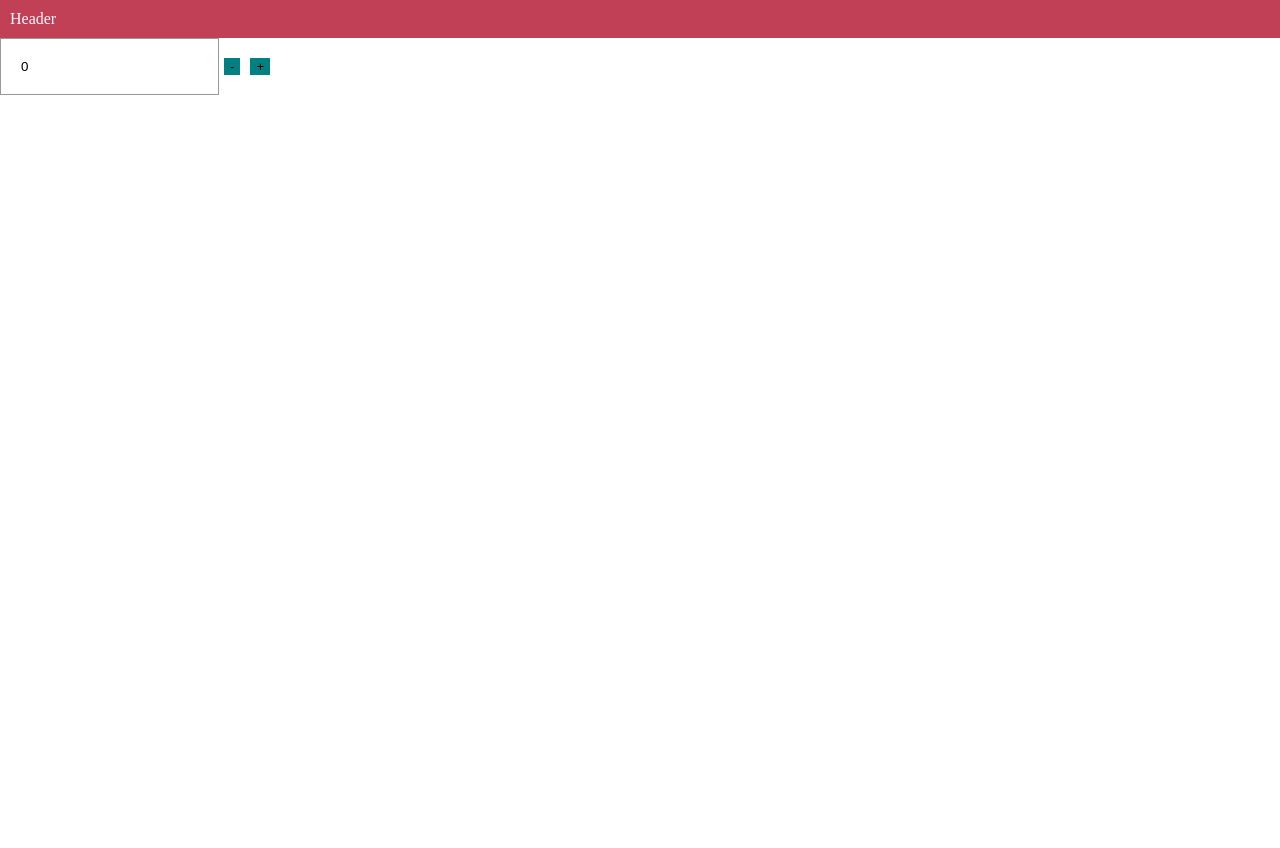
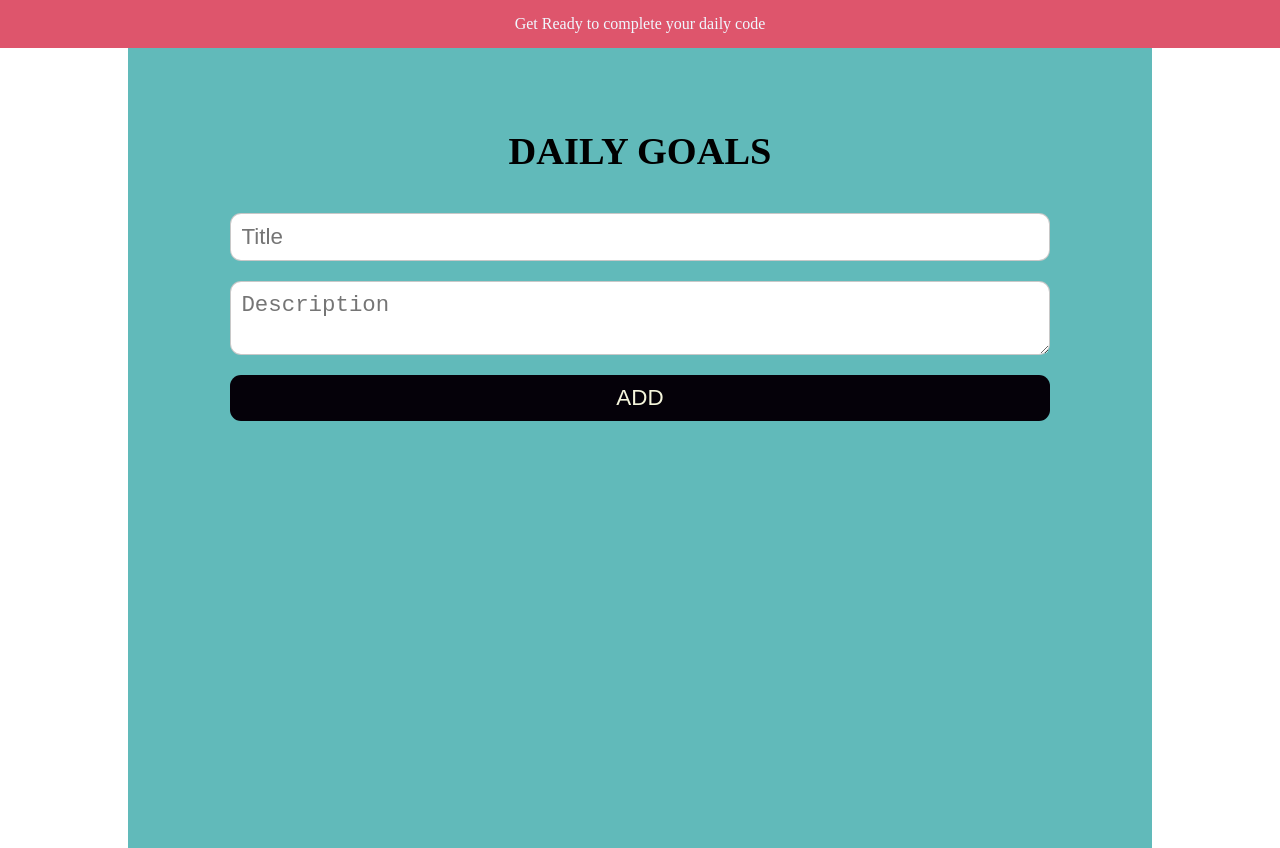
Before and after one commit to Deeksha-Singh1/ReactJs-Practice, a React (Create React App) app in the folder myapp/: page / in a window 1280 px wide. Before the commit the page ends 800 px from the top, so only its background shows below. Built offline with nearby package versions, Linux system fonts and the light colour scheme.

Commit message:
Daily Tasks Project

```diff
--- a/myapp/public/index.html
+++ b/myapp/public/index.html
@@ -1,43 +1,10 @@
 <!DOCTYPE html>
 <html lang="en">
   <head>
-    <meta charset="utf-8" />
-    <link rel="icon" href="%PUBLIC_URL%/favicon.ico" />
-    <meta name="viewport" content="width=device-width, initial-scale=1" />
-    <meta name="theme-color" content="#000000" />
-    <meta
-      name="description"
-      content="Web site created using create-react-app"
-    />
-    <link rel="apple-touch-icon" href="%PUBLIC_URL%/logo192.png" />
-    <!--
-      manifest.json provides metadata used when your web app is installed on a
-      user's mobile device or desktop. See https://developers.google.com/web/fundamentals/web-app-manifest/
-    -->
-    <link rel="manifest" href="%PUBLIC_URL%/manifest.json" />
-    <!--
-      Notice the use of %PUBLIC_URL% in the tags above.
-      It will be replaced with the URL of the `public` folder during the build.
-      Only files inside the `public` folder can be referenced from the HTML.
-
-      Unlike "/favicon.ico" or "favicon.ico", "%PUBLIC_URL%/favicon.ico" will
-      work correctly both with client-side routing and a non-root public URL.
-      Learn how to configure a non-root public URL by running `npm run build`.
-    -->
-    <title>React App</title>
+    <title>Daily Goals </title>
   </head>
   <body>
     <noscript>You need to enable JavaScript to run this app.</noscript>
     <div id="root"></div>
-    <!--
-      This HTML file is a template.
-      If you open it directly in the browser, you will see an empty page.
-
-      You can add webfonts, meta tags, or analytics to this file.
-      The build step will place the bundled scripts into the <body> tag.
-
-      To begin the development, run `npm start` or `yarn start`.
-      To create a production bundle, use `npm run build` or `yarn build`.
-    -->
   </body>
 </html>
--- /dev/null
+++ b/myapp/src/DailyGoalsProject/Header.jsx
@@ -0,0 +1,10 @@
+import React from 'react'
+import './Home.css';
+
+const Header = () => {
+  return (
+    <nav>Get Ready to complete your daily code</nav>
+  )
+}
+
+export default Header
--- /dev/null
+++ b/myapp/src/DailyGoalsProject/Home.css
@@ -0,0 +1,80 @@
+*{
+  border-radius: 11px;
+}
+
+nav{
+  background-color: rgb(222, 85, 108);
+  color: aliceblue;
+  padding: 15px;
+  text-align: center;
+  border-radius: 0%;
+}
+
+.container{
+  background-color: rgb(97, 186, 186);
+  margin: auto;
+  min-height: 100vh;
+  width: 80%;
+  padding: 4vmax 8vmax;
+  box-sizing: border-box;
+  border-radius: 0%;
+}
+
+.container > h1{
+  text-align: center;
+  margin: 30px;
+  font-size: 2.4rem;
+}
+
+.container > form{
+  display: flex;
+  flex-direction: column;
+}
+
+ input,
+ textarea,
+ .btn{
+  padding: 10px;
+  border: 1px solid rgba(0,0,0,0.214);
+  margin: 10px 0;
+  font-size: 1.4rem;
+}
+
+.btn{
+  border: none;
+  cursor: pointer;
+  background-color: rgb(5, 1, 9);
+  color: beige;
+}
+
+
+.task{
+  display: flex;
+  align-items: center;
+  background-color: rgb(215, 185, 185);
+  padding: 24px;
+  margin: 17px;
+}
+
+.task  span{
+  color: grey;
+}
+
+.task > div{
+  width: 100%;
+}
+
+.task > button {
+  border-radius: 100%;
+  width: 30px;
+  height: 30px;
+  font-size: 1.1rem;
+  display: flex;
+  justify-content: center;
+  align-items: center;
+  background-color: coral;
+}
+
+.task button:hover{
+  background-color: red;
+}
--- /dev/null
+++ b/myapp/src/DailyGoalsProject/Home.jsx
@@ -0,0 +1,60 @@
+import React,{useState} from 'react'
+import './Home.css';
+import Task from './Task';
+
+
+const Home = () => {
+
+  const [tasks, setTasks]=useState([]);
+  const [title , setTitle]=useState("");
+  const [description , setDesc]=useState("");
+
+  const submitHandler = (e)=>{
+     e.preventDefault();
+
+     setTasks([...tasks,{title, description }]);
+  };
+
+  const onTitleChange = (e)=>{
+    setTitle(e.target.value)
+  };
+
+  const onDescChange = (e)=>{
+    setDesc(e.target.value)
+  };
+
+  const deleteButton=(index)=>{
+    const filteredArray =  tasks.filter((val,i)=>{
+      return i !==index;
+    });
+
+    setTasks(filteredArray);
+  };
+
+  return (
+    <div className="container">
+      <h1>DAILY GOALS</h1>
+      <form onSubmit={submitHandler}>
+        <input type="text" placeholder='Title' value={title}  onChange={onTitleChange}/>
+        <textarea placeholder='Description' value={description} onChange={onDescChange}></textarea>
+
+
+        <button type="submit" className="btn">ADD</button>
+      </form>
+
+      {tasks.map((item , index)=>{
+        return (
+        <Task
+          key = {index}
+          title = {item.title}
+          description = {item.description}
+          deleteButton = {deleteButton}
+          index={index}
+        />
+        );
+      })}
+    </div>
+  );
+}
+
+export default Home
--- /dev/null
+++ b/myapp/src/DailyGoalsProject/Task.jsx
@@ -0,0 +1,16 @@
+import React from 'react'
+
+const Task = ({title , description, deleteButton , index}) => {
+
+  return (
+    <div className='task'>
+      <div>
+        <p>{title}</p>
+        <span>{description}</span>
+      </div>
+      <button className="btn" onClick={()=> deleteButton(index)}>-</button>
+    </div>
+  )
+}
+
+export default Task
```
Also changed, not shown: myapp/src/App.js (+3 -4 lines).
